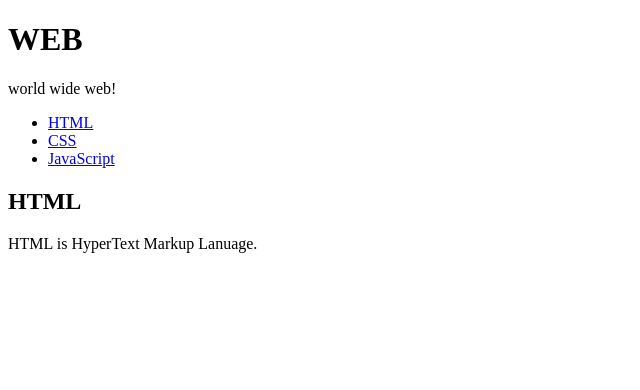
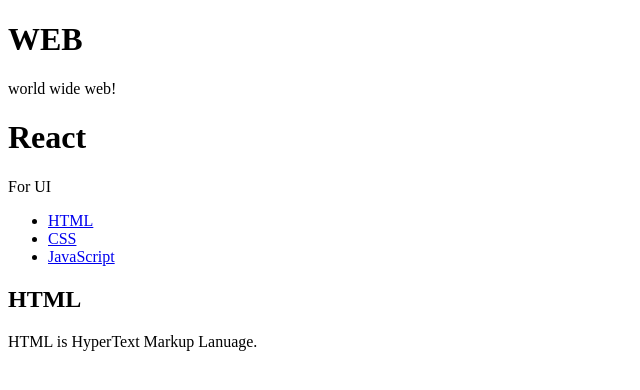
Before and after one commit to nhkiiim/react-getting-started, a React (Create React App) app in the folder react-app/: page / in a window 1280 px wide. Shown: the top 390 px of the page, without its empty margins (0-640 px from the left). Built offline with nearby package versions, Linux system fonts and the light colour scheme.

Commit message:
Add: props 사용

```diff
--- a/react-app/src/App.js
+++ b/react-app/src/App.js
@@ -7,8 +7,8 @@
     // return은 하나의 최상위 태그로 이루어져야함
     return (
       <header>
-        <h1>WEB</h1>
-        world wide web!
+        <h1>{this.props.title}</h1>
+        {this.props.sub}
       </header>
     );
   }
@@ -32,8 +32,8 @@
   render() {
     return (
       <article>
-        <h2>HTML</h2>
-        HTML is HyperText Markup Lanuage.
+        <h2>{this.props.title}</h2>
+        {this.props.sub}
       </article>
     );
   }
@@ -44,9 +44,10 @@
   render() {
     return (
       <div className="App">
-        <Subject></Subject>
+        <Subject title="WEB" sub="world wide web!"></Subject>
+        <Subject title="React" sub="For UI"></Subject>
         <TOC></TOC>
-        <Content></Content>
+        <Content title="HTML" sub="HTML is HyperText Markup Lanuage."></Content>
       </div>
     );
   }
```
